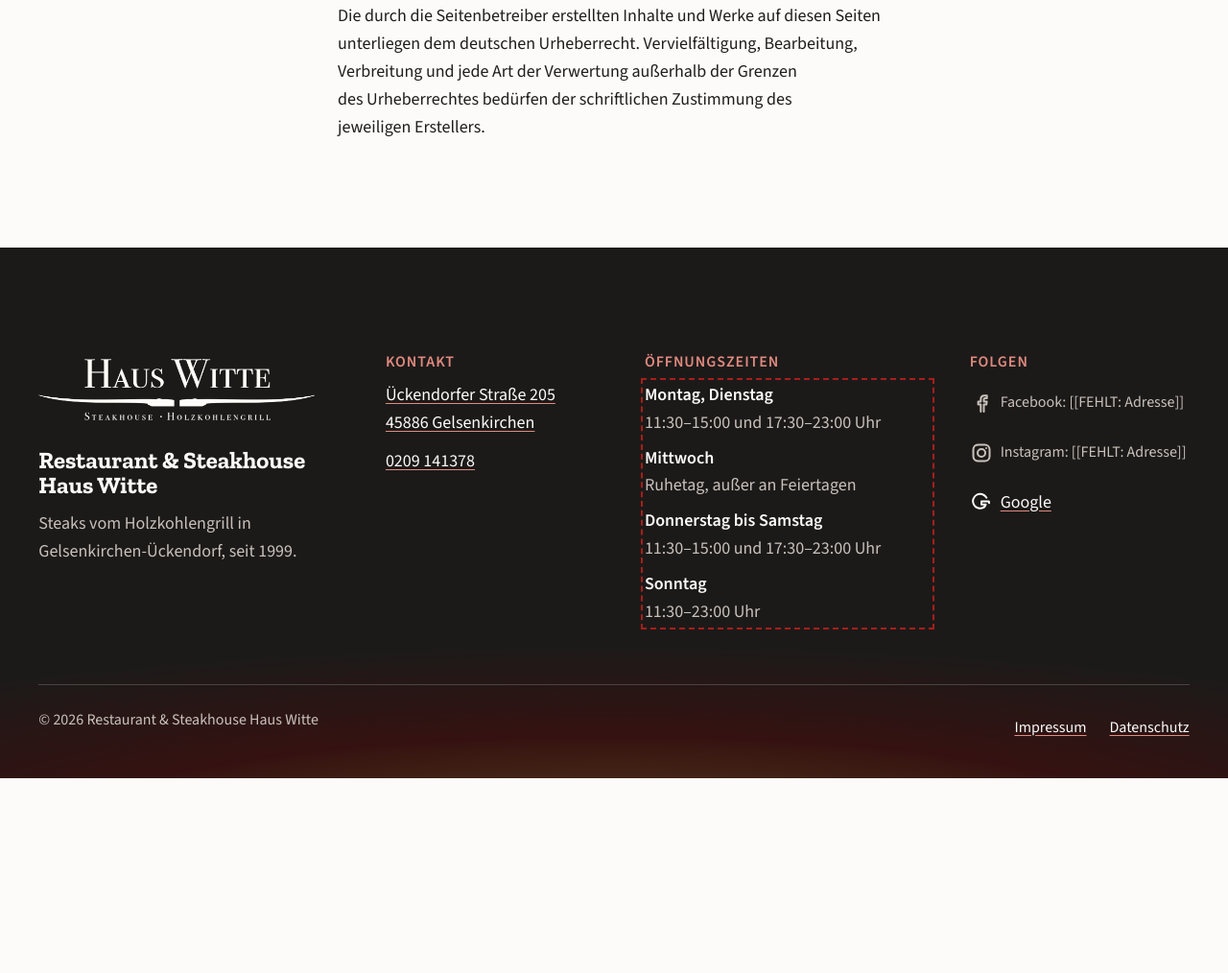
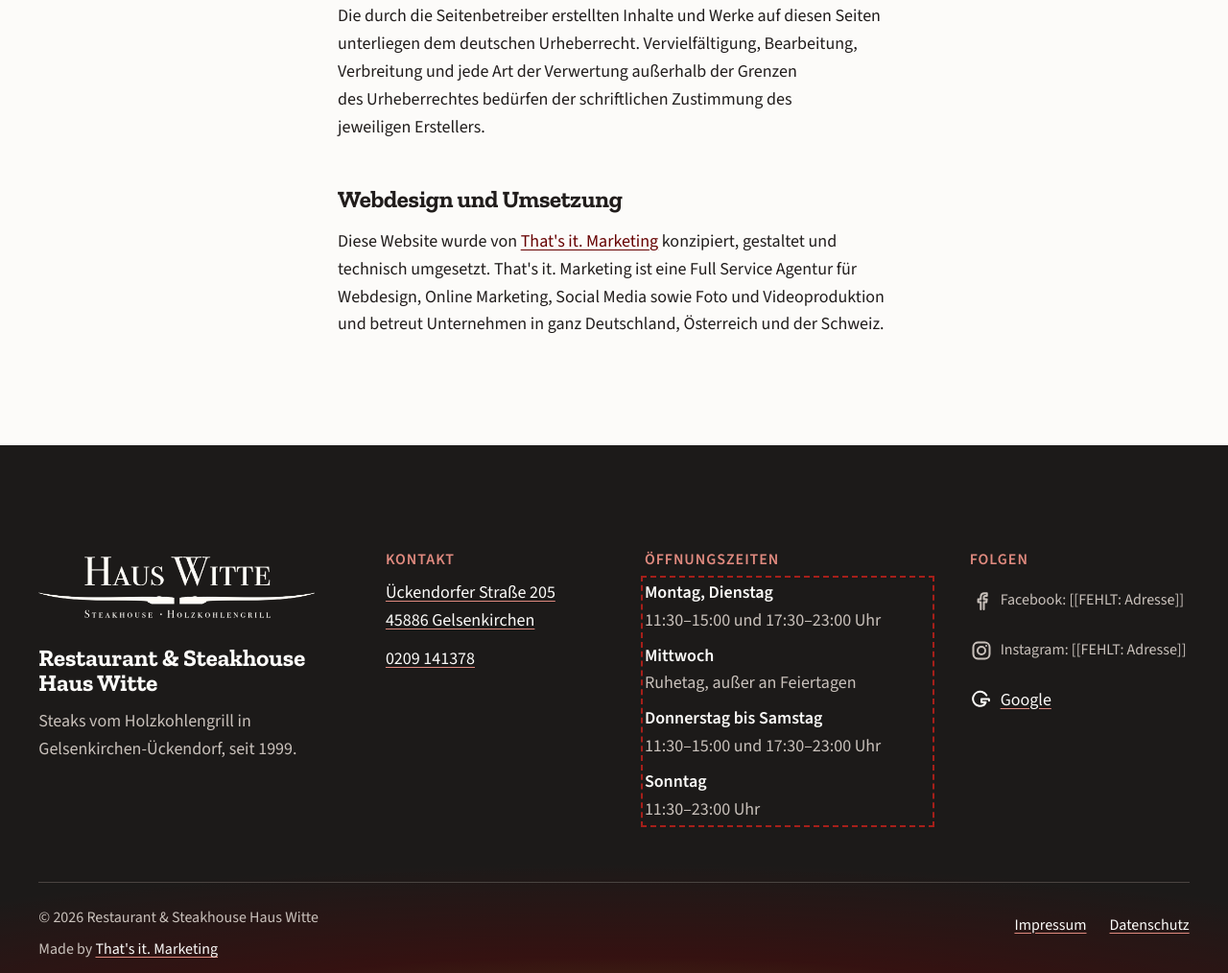
Before and after one commit to hennebergwebdesign/steakhaus-witte, an Astro site: page /impressum in a window 1280 px wide. Shown: the part 1913-2927 px from the top of the page at 96% size. Before the commit the page ends 2724 px from the top, so only its background shows below. Built offline with nearby package versions, Linux system fonts and the light colour scheme; Astro itself is replaced by a stand-in of ours.

Commit message:
Impressum und Footer: Agenturhinweis
Co-Authored-By: Claude Sonnet 5.5 <noreply@anthropic.com>
Claude-Session: https://claude.ai/code/session_01UwArcG93jBnT65Qh3uTeYS

```diff
--- a/src/components/Fuss.astro
+++ b/src/components/Fuss.astro
@@ -56,7 +56,7 @@ const jahr = new Date().getFullYear();
   </div>
 
   <div class="fuss__unten inhalt--weit">
-    <p>© {jahr} {betrieb.name}</p>
+    <p>© {jahr} {betrieb.name}<br />Made by <a href="https://thatsit.marketing" target="_blank" rel="noopener">That's it. Marketing</a></p>
     <ul>
       <li><a href="/impressum">Impressum</a></li>
       <li><a href="/datenschutz">Datenschutz</a></li>
--- a/src/pages/impressum.astro
+++ b/src/pages/impressum.astro
@@ -72,4 +72,9 @@ import { betrieb } from '../data/betrieb';
     außerhalb der Grenzen des Urheberrechtes bedürfen der schriftlichen Zustimmung des jeweiligen
     Erstellers.
   </p>
+
+  <h2>Webdesign und Umsetzung</h2>
+  <p>
+    Diese Website wurde von <a href="https://thatsit.marketing" rel="noopener">That's it. Marketing</a> konzipiert, gestaltet und technisch umgesetzt. That's it. Marketing ist eine Full Service Agentur für Webdesign, Online Marketing, Social Media sowie Foto und Videoproduktion und betreut Unternehmen in ganz Deutschland, Österreich und der Schweiz.
+  </p>
 </Rechtstext>
```
Also changed, not shown: CLAUDE.md (+2 -0 lines).
